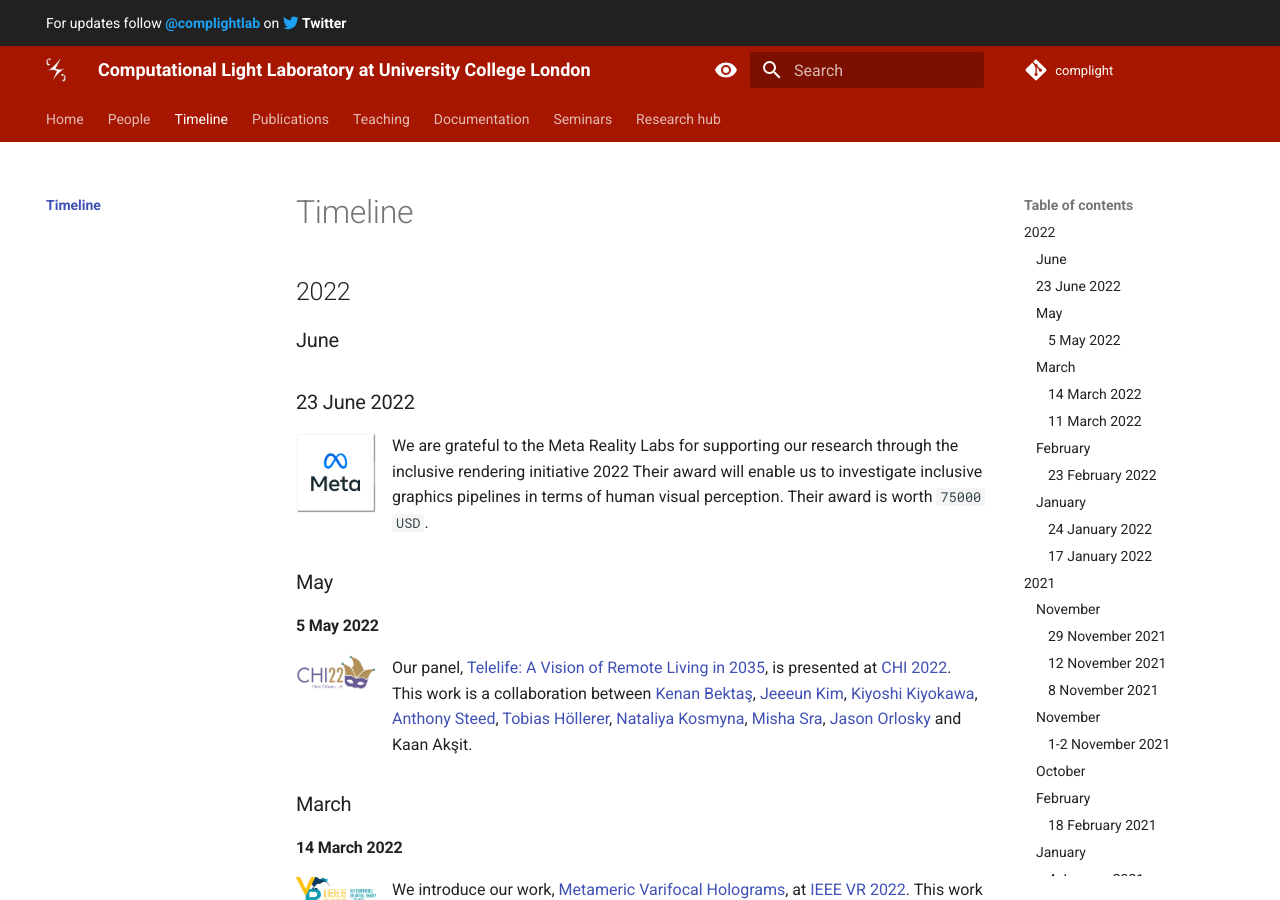
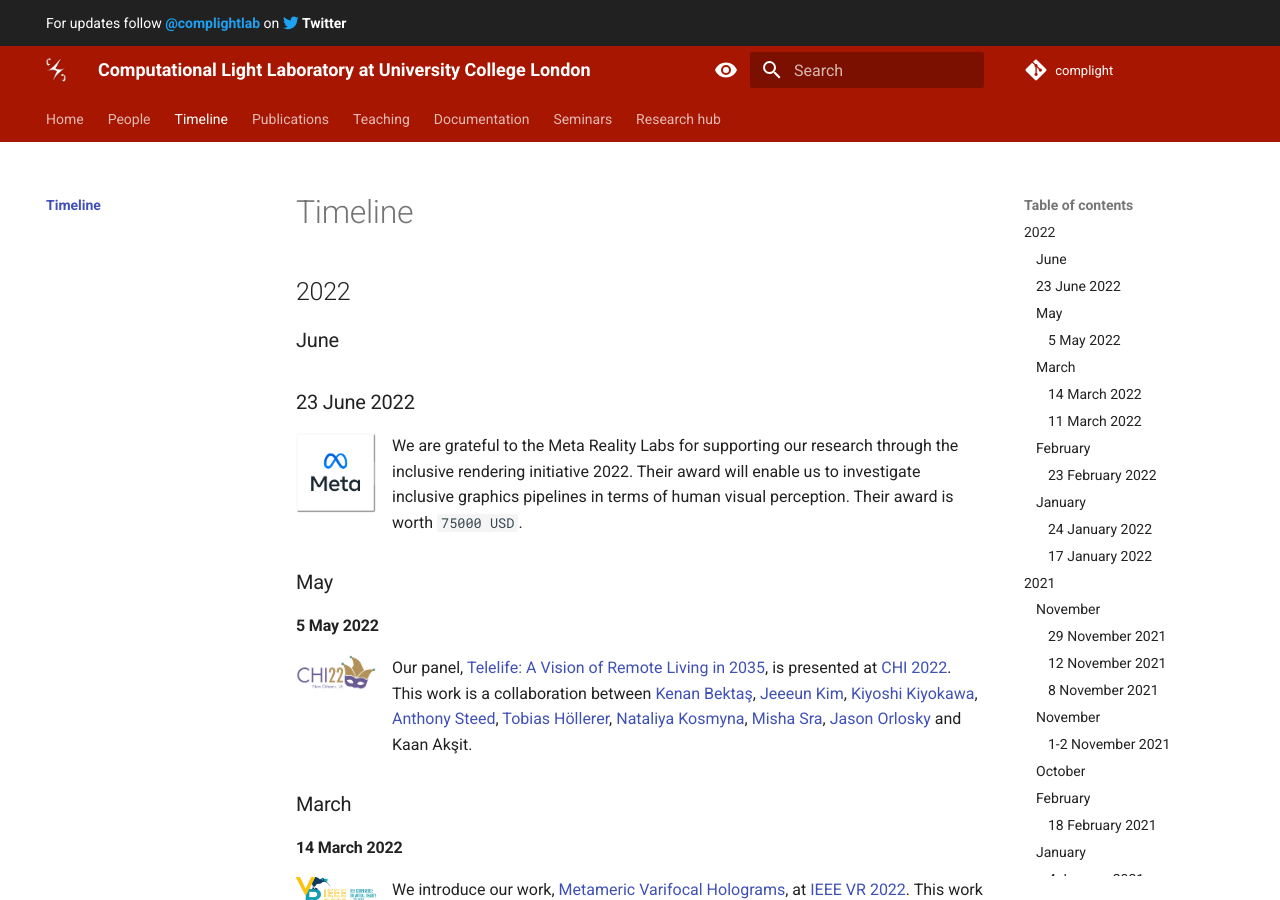
Before and after one commit to complight/complight.github.io, an MkDocs documentation site: the page built from docs/timeline/index.md, in a window 1280 px wide and 900 px high. Built offline with MkDocs 1.6.1 and Material for MkDocs 9.7.7, drawn with Linux system fonts in a browser that asks for light colours.

```diff
--- a/docs/timeline/index.md
+++ b/docs/timeline/index.md
@@ -7,7 +7,7 @@
 <div style="float: left; height:100px;" class="boxed">
 <img align="left" src="../media/meta_reality_labs.png" width="80" alt/>
 </div>
-We are grateful to the Meta Reality Labs for supporting our research through the inclusive rendering initiative 2022
+We are grateful to the Meta Reality Labs for supporting our research through the inclusive rendering initiative 2022.
 Their award will enable us to investigate inclusive graphics pipelines in terms of human visual perception.
 Their award is worth `75000 USD`.
 
```
